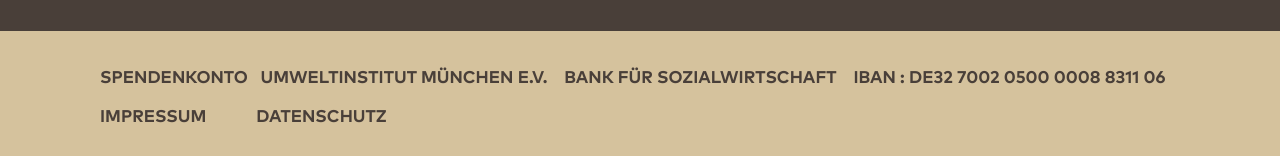
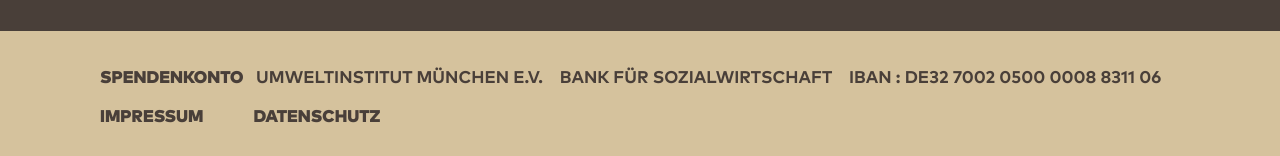
Before and after one commit to zoff-collective/klimawende-prototype, a Gatsby site: page / in a window 1280 px wide. Shown: the part 3110-3266 px from the top of the page. Built offline with nearby package versions, Linux system fonts and the light colour scheme; Gatsby itself is replaced by a stand-in of ours.

Commit message:
Footer: render bold text in black (Fixes: #9)

```diff
--- a/src/components/footer/style.scss
+++ b/src/components/footer/style.scss
@@ -45,6 +45,10 @@
     padding: 2rem 1.5rem 3rem 1.5rem;
     width: 100%;
 
+    strong {
+      font-weight: 900;
+    }
+
     &-links {
       a + a {
         margin-left: 5rem;
```
